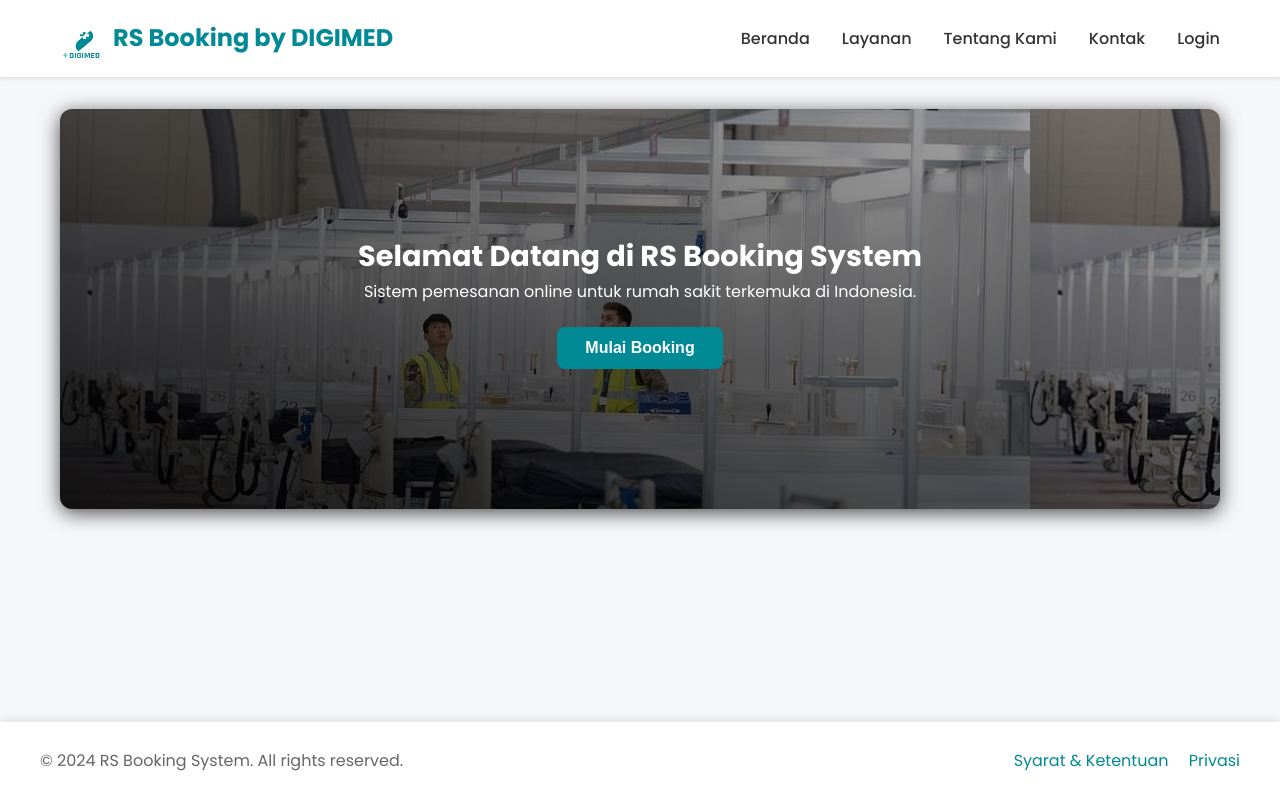
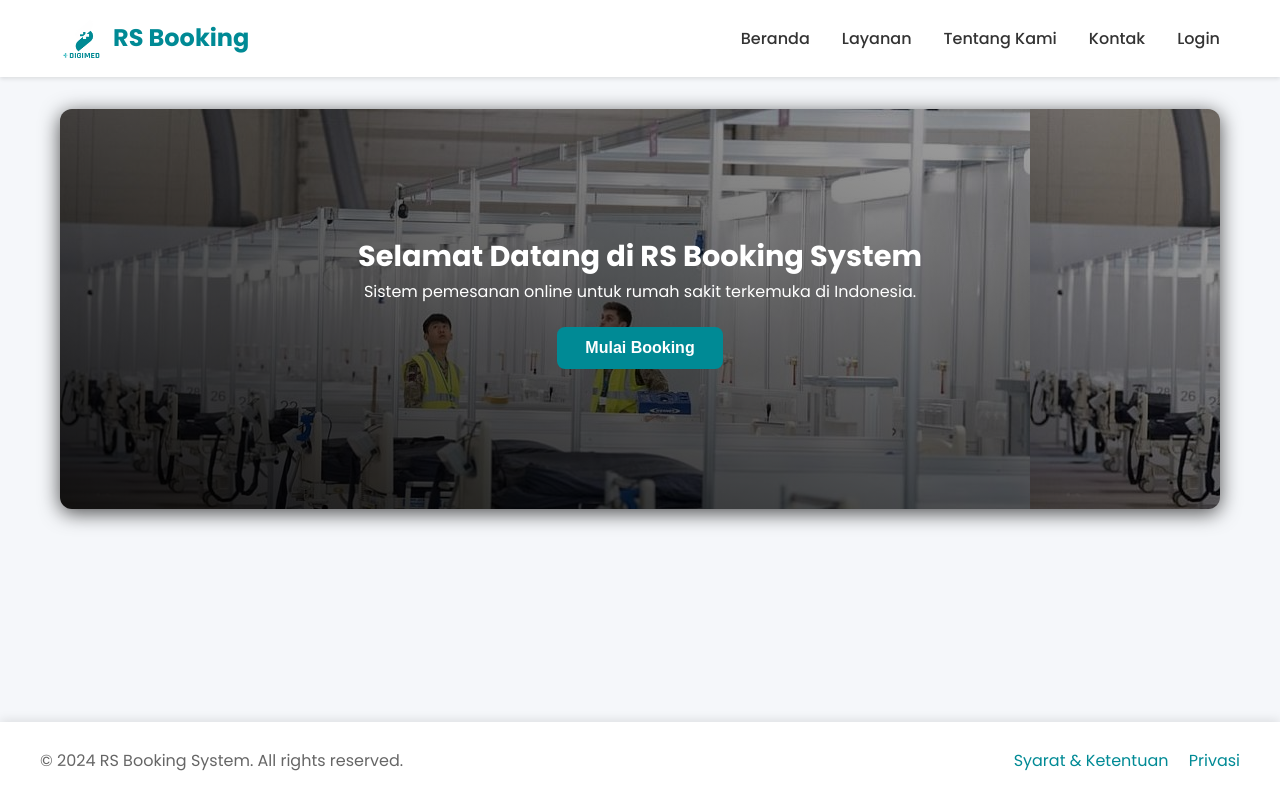
Before and after one commit to Afif19/DIGIMED, a plain HTML site: page SYNTAXIS/index.html in a window 1280 px wide. Drawn offline with Linux system fonts and the light colour scheme.

Commit message:
ujicoba2

```diff
--- a/SYNTAXIS/index.html
+++ b/SYNTAXIS/index.html
@@ -13,7 +13,7 @@
         <div class="container">
             <div class="logo">
                 <img src="./img/profil_company1.png" alt="Hospital Icon" width="45" height="45">
-                <span>RS Booking by DIGIMED</span>
+                <span>RS Booking</span>
             </div>
             <nav>
                 <ul class="nav" id="nav">
```
